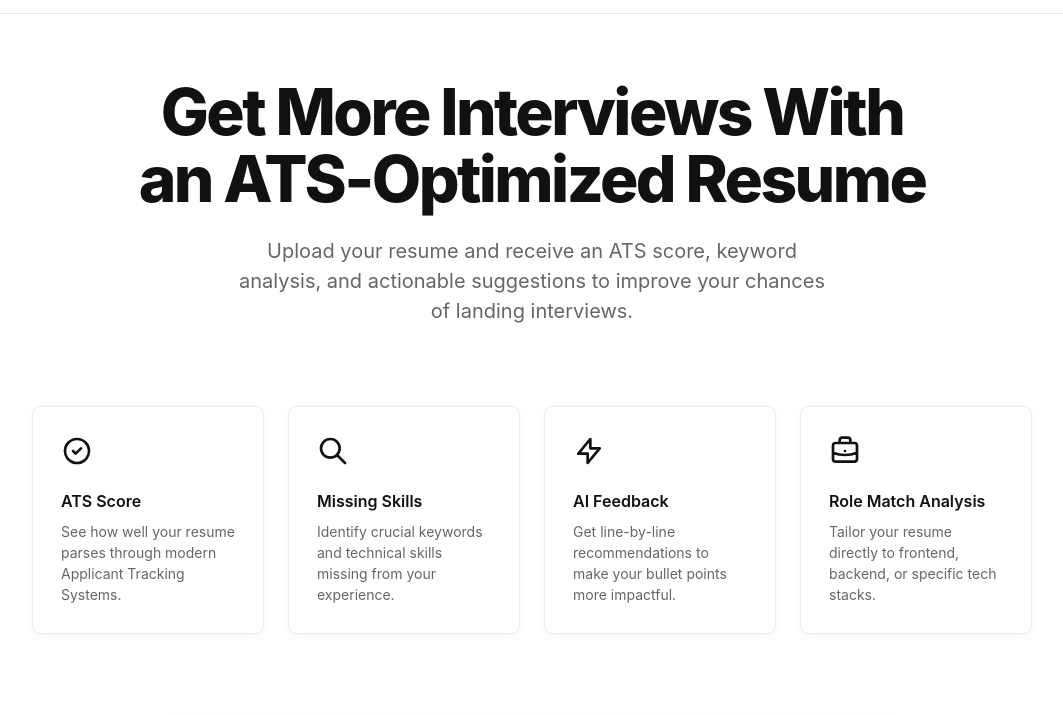
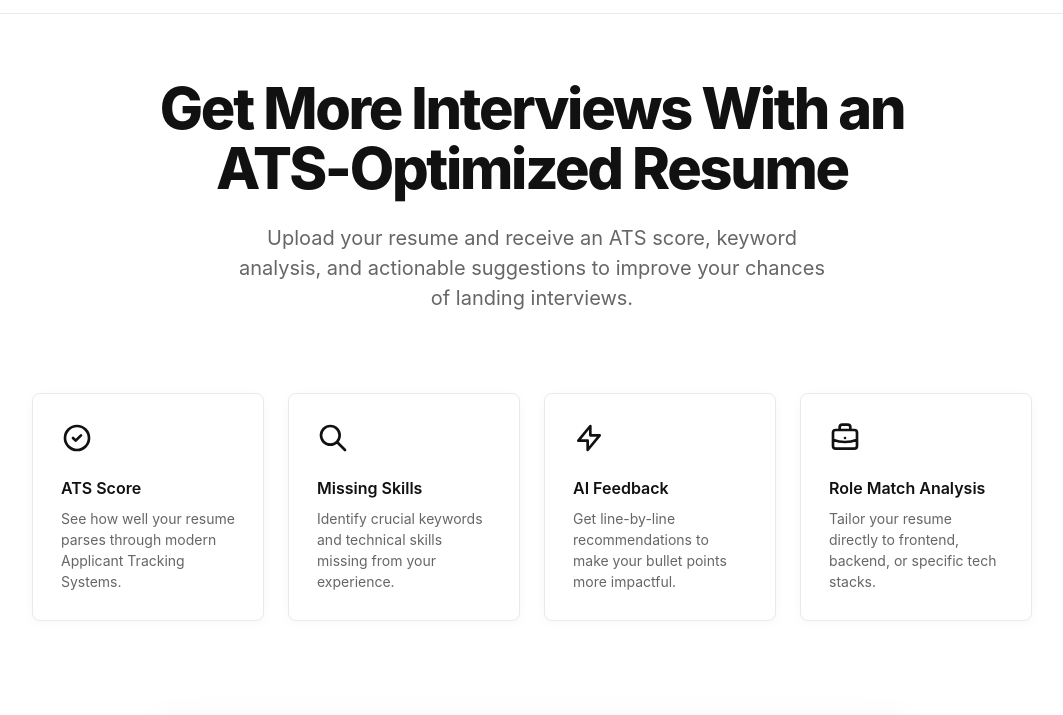
Before and after one commit to misbahur860-ship-it/resumeiq-ai, a plain HTML site: page index.html in a window 1280 px wide. Shown: the part 51-766 px from the top of the page, without its empty margins (108-1171 px from the left). Drawn offline with Linux system fonts and the light colour scheme.

Commit message:
Update index.html

```diff
--- a/index.html
+++ b/index.html
@@ -94,7 +94,7 @@
         }
 
         .hero h1 {
-            font-size: clamp(2.5rem, 5vw, 4rem);
+            font-size: clamp(2.2rem, 4.5vw, 3.8rem);
             font-weight: 800;
             letter-spacing: -0.04em;
             line-height: 1.05;
```
